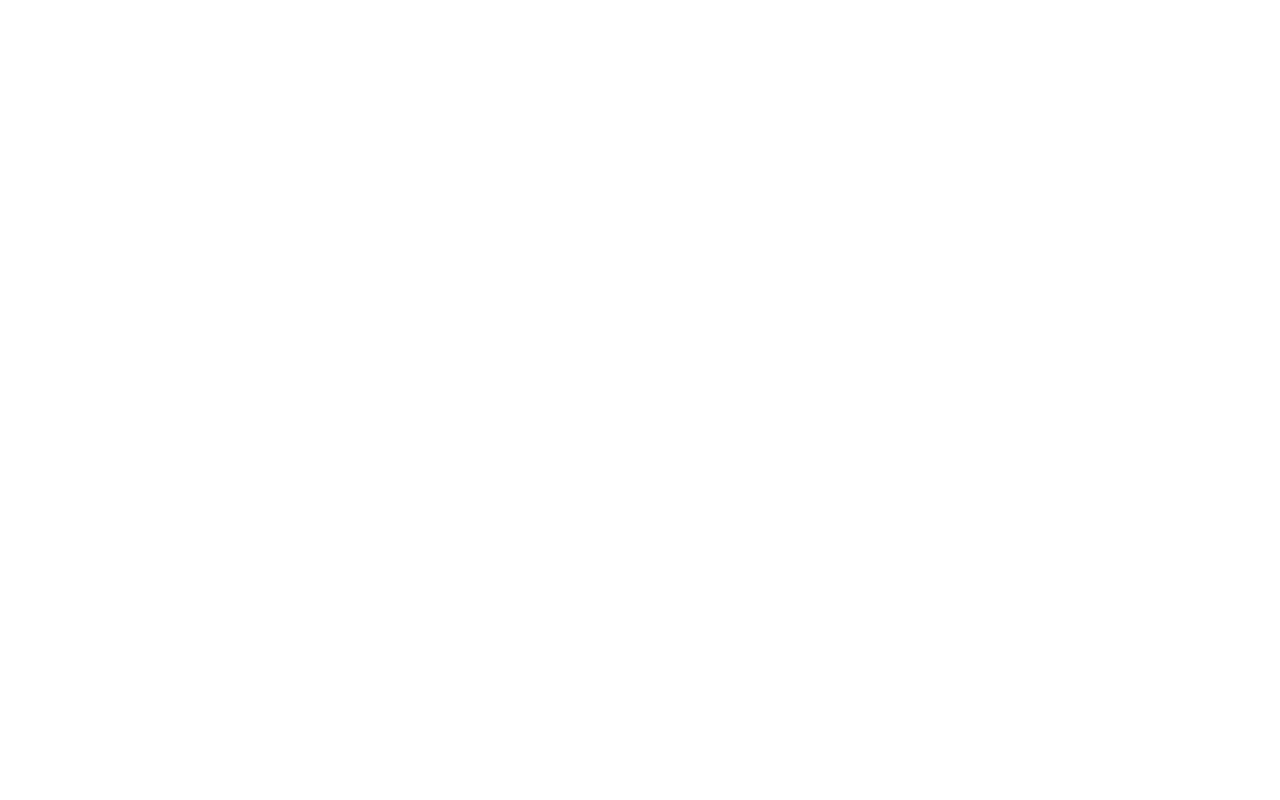
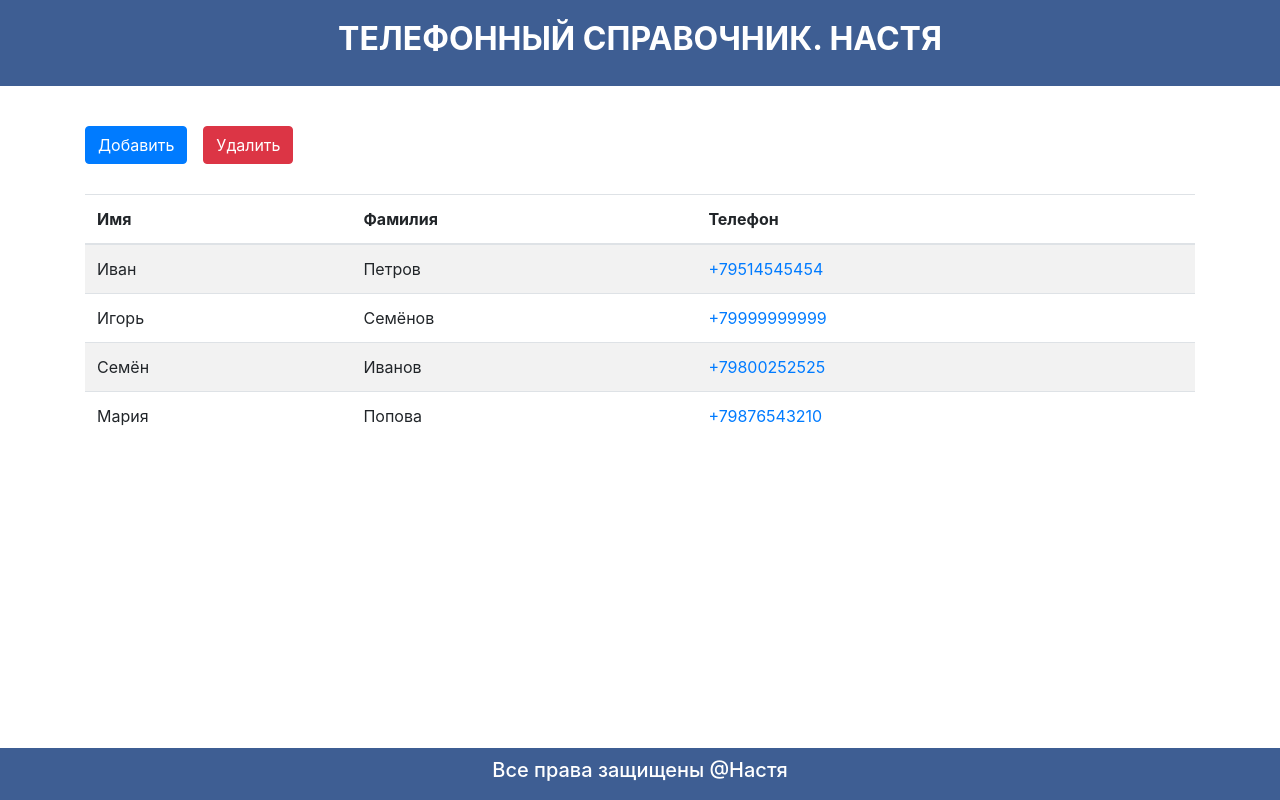
Before and after one commit to anamaksimova/phonebook, a plain HTML site: page index.html in a window 1280 px wide. Drawn offline with nearby package versions, Linux system fonts and the light colour scheme.

Commit message:
lesson04

```diff
--- a/index.html
+++ b/index.html
@@ -11,11 +11,16 @@
   <link rel="stylesheet" href="https://cdnjs.cloudflare.com/ajax/libs/normalize/8.0.1/normalize.min.css">
   <link rel="stylesheet" href="https://cdnjs.cloudflare.com/ajax/libs/bootstrap/4.6.1/css/bootstrap.min.css">
   <link rel="stylesheet" href="phonebook/css/style.css">
-
+  <script src="phonebook/script/script.js" defer></script>
+<script>
+  document.addEventListener('DOMContentLoaded', () =>{
+    phoneBookInit('#app', 'Настя');
+  });
+</script>
 </head>
 
 <body>
-
+<div  id="app"></div>
 </body>
 
 </html>
--- /dev/null
+++ b/phonebook/script/script.js
@@ -0,0 +1,217 @@
+'use strict';
+const data = [
+  {
+    name: 'Иван',
+    surname: 'Петров',
+    phone: '+79514545454',
+  },
+  {
+    name: 'Игорь',
+    surname: 'Семёнов',
+    phone: '+79999999999',
+  },
+  {
+    name: 'Семён',
+    surname: 'Иванов',
+    phone: '+79800252525',
+  },
+  {
+    name: 'Мария',
+    surname: 'Попова',
+    phone: '+79876543210',
+  },
+];
+
+{
+  const createContainer = () => {
+    const container = document.createElement('div');
+    container.classList.add('container');
+    return container;
+  };
+
+  const createHeader = () => {
+    const header = document.createElement('header');
+    header.classList.add('header');
+
+    const headerContainer = createContainer();
+    header.append(headerContainer);
+
+    header.headerContainer = headerContainer;
+    return header;
+  };
+
+  const createLogo = title => {
+    const h1 = document.createElement('h1');
+    h1.classList.add('logo');
+    h1.textContent = `Телефонный справочник.  ${title}`;
+    return h1;
+  };
+
+  const createMain = () => {
+    const main = document.createElement('main');
+    const mainContainer = createContainer();
+    main.append(mainContainer);
+    main.mainContainer = mainContainer;
+    return main;
+  };
+
+  const createButtonsGroup = params => {
+    const btnWrapper = document.createElement('div');
+    btnWrapper.classList.add('btn-wrapper');
+
+    const btns = params.map(({className, type, text}) => {
+      const button = document.createElement('button');
+      button.type = type;
+      button.textContent = text;
+      button.className = className;
+      return button;
+    });
+    btnWrapper.append(...btns);
+    return {
+      btnWrapper,
+      btns,
+    };
+  };
+
+  const createTable = () => {
+    const table = document.createElement('table');
+    table.classList.add('table', 'table-striped');
+
+    const thead = document.createElement('thead');
+    thead.insertAdjacentHTML('beforeend', `
+<tr>
+<th class = "delete">Удалить</th>
+<th>Имя</th>
+<th>Фамилия</th>
+<th>Телефон</th>
+</tr>
+`);
+    const tbody = document.createElement('tbody');
+    table.append(thead, tbody);
+    table.tbody = tbody;
+
+    return table;
+  };
+
+  const createForm = () => {
+    const overlay = document.createElement('div');
+    overlay.classList.add('form-overlay');
+
+    const form = document.createElement('form');
+    form.classList.add('form');
+    form.insertAdjacentHTML('beforeend', `
+    <button class="close" type="button"></button>
+    <h2 class="form-title">Добавить контакт</h2>
+    <div class="form-group">
+    <label class="form-label" for="name">Имя:</label>
+    <input class="form-input" name="name" id="name" type="text" required>
+    </div>
+    <div class="form-group">
+    <label class="form-label" for="surname">Фамилия:</label>
+    <input class="form-input" name="surname" id="surname" type="text" required>
+    </div>
+    <div class="form-group">
+    <label class="form-label" for="phone">Телефон:</label>
+    <input class="form-input" name="phone" id="phone" type="number" required>
+    </div>
+    `);
+
+    const buttonGroup = createButtonsGroup([{
+      className: 'btn btn-primary mr-3',
+      type: 'submit',
+      text: 'Добавить',
+    },
+    {
+      className: 'btn btn-danger',
+      type: 'reset',
+      text: 'Отмена',
+    },
+    ]);
+    form.append(...buttonGroup.btns);
+    overlay.append(form);
+    return {
+      overlay,
+      form,
+    };
+  };
+
+  const createFooter = title => {
+    const footer = document.createElement('footer');
+    footer.classList.add('footer');
+
+    const footerContainer = createContainer();
+    footer.append(footerContainer);
+    const h5 = document.createElement('h5');
+    h5.textContent = `Все права защищены @${title}`;
+    footerContainer.append(h5);
+
+    footer.footerContainer = footerContainer;
+    return footer;
+  };
+
+  const renederPhoneBook = (app, title) => {
+    const header = createHeader();
+    const logo = createLogo(title);
+    const main = createMain();
+    const footer = createFooter(title);
+
+    const buttonGroup = createButtonsGroup([{
+      className: 'btn btn-primary mr-3',
+      type: 'button',
+      text: 'Добавить',
+    },
+    {
+      className: 'btn btn-danger',
+      type: 'button',
+      text: 'Удалить',
+    },
+    ]);
+
+    const table = createTable();
+    const form = createForm();
+
+
+    header.headerContainer.append(logo);
+    main.mainContainer.append(buttonGroup.btnWrapper, table, form.overlay);
+    app.append(header, main, footer);
+
+    return {
+      list: table.tbody,
+    };
+  };
+  const createRow = ({name: firstName, surname, phone}) => {
+    const tr = document.createElement('tr');
+    const tdDel = document.createElement('td');
+    tdDel.classList.add('delete');
+    const buttonDel = document.createElement('button');
+    buttonDel.classList.add('del-icon');
+    tdDel.append(buttonDel);
+    const tdName = document.createElement('td');
+    tdName.textContent = firstName;
+    const tdSurname = document.createElement('td');
+    tdSurname.textContent = surname;
+    const tdPhone = document.createElement('td');
+    const phoneLink = document.createElement('a');
+    phoneLink.href = `tel:${phone}`;
+    phoneLink.textContent = phone;
+    tdPhone.append(phoneLink);
+    tr.append(tdDel, tdName, tdSurname, tdPhone);
+    return tr;
+  };
+
+  const renderContacts = (elem, data) => {
+    const allRow = data.map(createRow);
+    elem.append(...allRow);
+  };
+
+  const init = (selectorApp, title) => {
+    const app = document.querySelector(selectorApp);
+    const phoneBook = renederPhoneBook(app, title);
+    const {list} = phoneBook;
+
+    renderContacts(list, data);
+    // функционал
+  };
+
+  window.phoneBookInit = init;
+}
```
